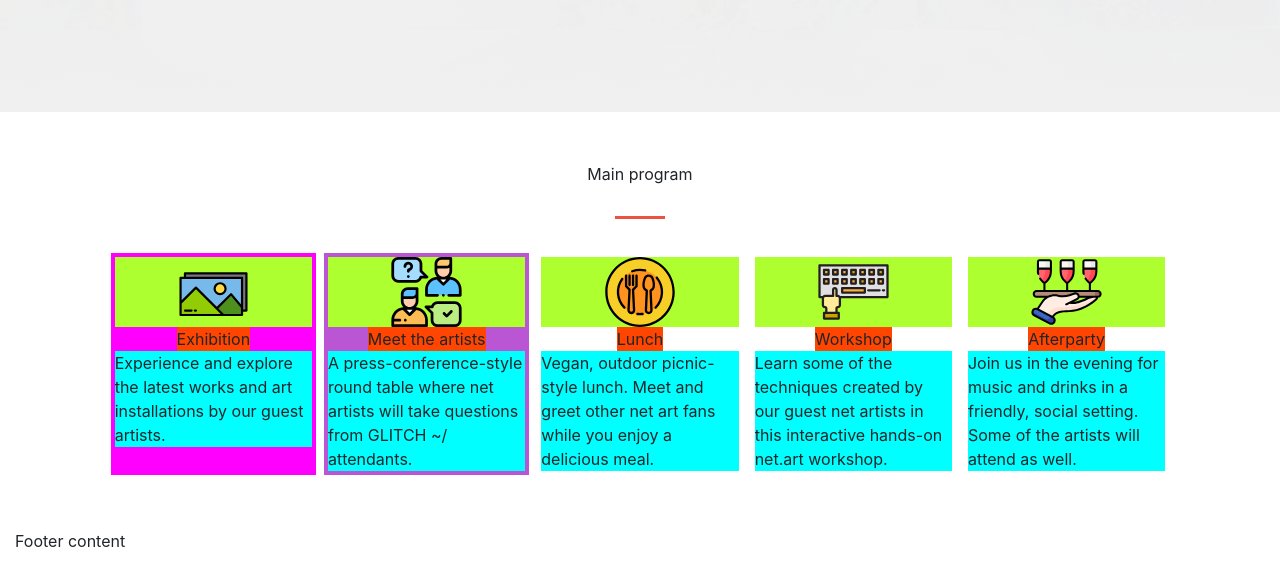
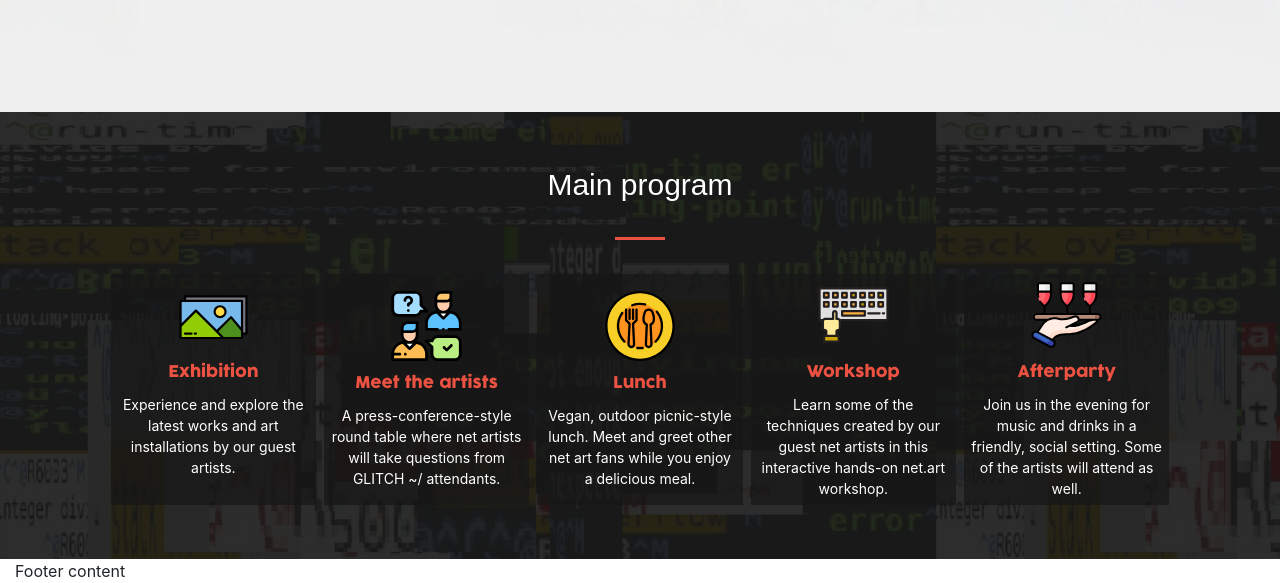
Before and after one commit to voscarmv/conference_page, a plain HTML site: page index.html in a window 1280 px wide. Shown: the part 654-1237 px from the top of the page. Before the commit the page ends 1207 px from the top, so only its background shows below. Drawn offline with nearby package versions, Linux system fonts and the light colour scheme.

Commit message:
Finished styling main program section.

```diff
--- a/index.html
+++ b/index.html
@@ -174,23 +174,23 @@
             </div>
             <div class="row">
 
-              <div class="col-md col-12 align-items-start m-1 p-1 bg-1">
+              <div class="main-event col-md col-12 align-items-start m-1 p-1 ">
                 <div class="row">
 
                   <div class="event-item col-3 col-md-12">
-                    <div class="event-icon bg-2">
+                    <div class="event-icon ">
                       <img class="w-50" src="img/picture.svg">
                     </div>
                   </div>
 
                   <div class="event-item col-3 col-md-12">
-                    <div class="event-title bg-3">
+                    <div class="event-title ">
                       Exhibition
                     </div>
                   </div>
 
                   <div class="event-item col-6 col-md-12">
-                    <div class="event-item event-text bg-4">
+                    <div class="event-item event-text ">
                       Experience and explore the latest works and art installations by our guest
                       artists.
                     </div>
@@ -199,24 +199,24 @@
                 </div>
               </div>
 
-              <div class="col-md col-12 m-1 p-1 bg-5">
+              <div class="main-event col-md col-12 m-1 p-1 ">
 
                 <div class="row">
 
                   <div class="event-item col-3 col-md-12">
-                    <div class="event-icon bg-2">
+                    <div class="event-icon ">
                       <img class="w-50" src="img/conversation.svg">
                     </div>
                   </div>
 
                   <div class="event-item col-3 col-md-12">
-                    <div class="event-title bg-3">
+                    <div class="event-title ">
                       Meet the artists
                     </div>
                   </div>
 
                   <div class="event-item col-6 col-md-12">
-                    <div class="event-item event-text bg-4">
+                    <div class="event-item event-text ">
                       A press-conference-style round table where net artists will take questions
                       from GLITCH ~/ attendants.
                     </div>
@@ -227,23 +227,23 @@
               </div>
 
 
-              <div class="col-md col-12 m-1 p-1">
+              <div class="main-event col-md col-12 m-1 p-1">
 
                 <div class="row">
                   <div class="event-item col-3 col-md-12">
-                    <div class="event-icon bg-2">
+                    <div class="event-icon ">
                       <img class="w-50" src="img/dinner.svg">
                     </div>
                   </div>
 
                   <div class="event-item col-3 col-md-12">
-                    <div class="event-title bg-3">
+                    <div class="event-title ">
                       Lunch
                     </div>
                   </div>
 
                   <div class="event-item col-6 col-md-12">
-                    <div class="event-item event-text bg-4">
+                    <div class="event-item event-text ">
                       Vegan, outdoor picnic-style lunch. Meet and greet other net art fans while you enjoy a delicious
                       meal.
                     </div>
@@ -252,22 +252,22 @@
 
               </div>
 
-              <div class="col-md col-12 m-1 p-1">
+              <div class="main-event col-md col-12 m-1 p-1">
                 <div class="row">
                   <div class="event-item col-3 col-md-12">
-                    <div class="event-icon bg-2">
+                    <div class="event-icon ">
                       <img class="w-50" src="img/typing.svg">
                     </div>
                   </div>
 
                   <div class="event-item col-3 col-md-12">
-                    <div class="event-title bg-3">
+                    <div class="event-title ">
                       Workshop
                     </div>
                   </div>
 
                   <div class="event-item col-6 col-md-12">
-                    <div class="event-item event-text bg-4">
+                    <div class="event-item event-text ">
                       Learn some of the techniques created by our guest net artists in this interactive hands-on net.art
                       workshop.
                     </div>
@@ -275,22 +275,22 @@
                 </div>
               </div>
 
-              <div class="d-flex col-md col-12 m-1 p-1">
+              <div class="main-event d-flex col-md col-12 m-1 p-1">
                 <div class="row">
                   <div class="event-item col-3 col-md-12">
-                    <div class="event-icon bg-2">
+                    <div class="event-icon ">
                       <img class="w-50" src="img/drinks.svg">
                     </div>
                   </div>
 
                   <div class="event-item col-3 col-md-12">
-                    <div class="event-title bg-3">
+                    <div class="event-title ">
                       Afterparty
                     </div>
                   </div>
 
                   <div class="event-item col-6 col-md-12">
-                    <div class="event-item event-text bg-4">
+                    <div class="event-item event-text ">
                       Join us in the evening for music and drinks in a friendly, social setting. Some of the artists
                       will attend as well.
                     </div>
--- a/style.css
+++ b/style.css
@@ -1,6 +1,11 @@
 @font-face {
   font-family: 'Cocogoose Pro-trial';
   src: url('font/COCOGOOSE/Cocogoose_trial.otf');
+}
+
+@font-face {
+  font-family: 'Cocogoose Condensed Regular trial';
+  src: url('font/COCOGOOSE/Cocogoose-Condensed-Regular-trial.ttf');
 }
 
 
@@ -240,6 +245,40 @@
   justify-content: center;
 }
 
+.main-program{
+  background-image: linear-gradient(to bottom, rgba(22,22,22,0.9), rgba(22,22,22,0.9)), url('img/stackoverflow-glitch-bg.png');
+  background-size: auto 100%;
+}
+
+.main-event{
+  background-image: linear-gradient(to bottom, rgba(22,22,22,0.7), rgba(22,22,22,0.7));
+
+  display: flex;
+/* flex-direction: column; */
+  align-items: center;
+  font-size: 14px;
+color: white;
+text-align: center;
+border: solid 2px transparent;
+}
+
+.main-event:hover{
+  border: solid 2px white;
+}
+
+.event-title{
+  color: #ec5242;
+  font-size: 16px;
+  padding: 10px 0 10px 0;
+  font-family: 'Cocogoose Pro-Trial';
+}
+
+.main-program-header{
+  color: white;
+  font-size: 30px;
+  font-family: Arial, Helvetica, sans-serif;
+}
+
 @media only screen and (min-width: 768px) {
 
   .site-navbar {
```
Also changed, not shown: img/stackoverflow-glitch-bg.png (renamed from img/stackoverflow-glitch-bg - Copy.png).
